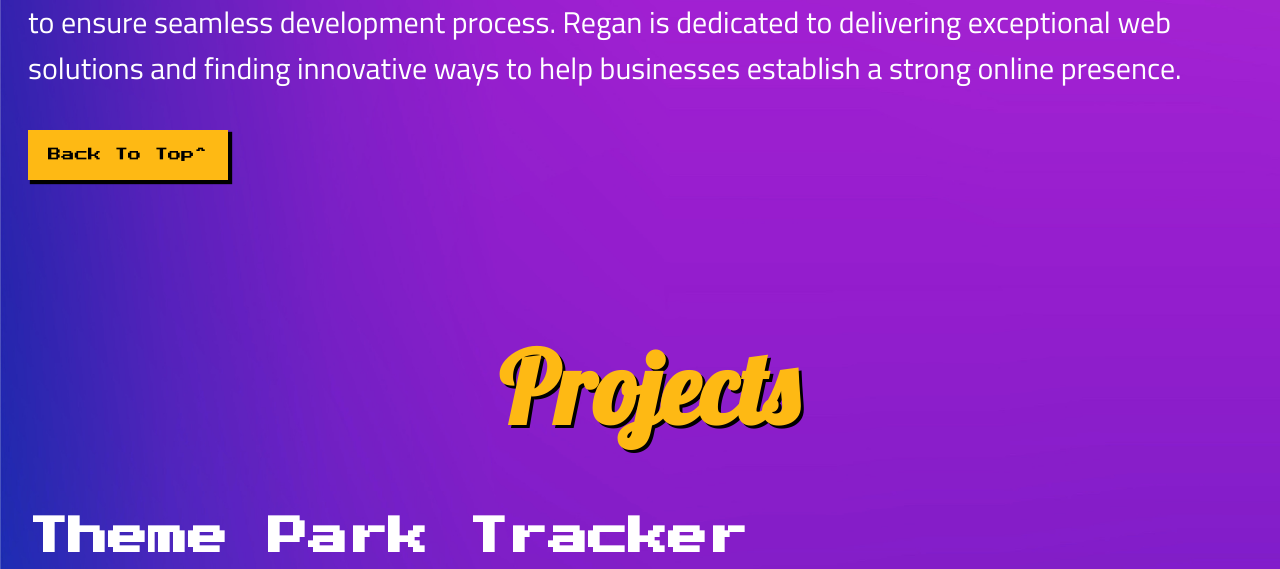
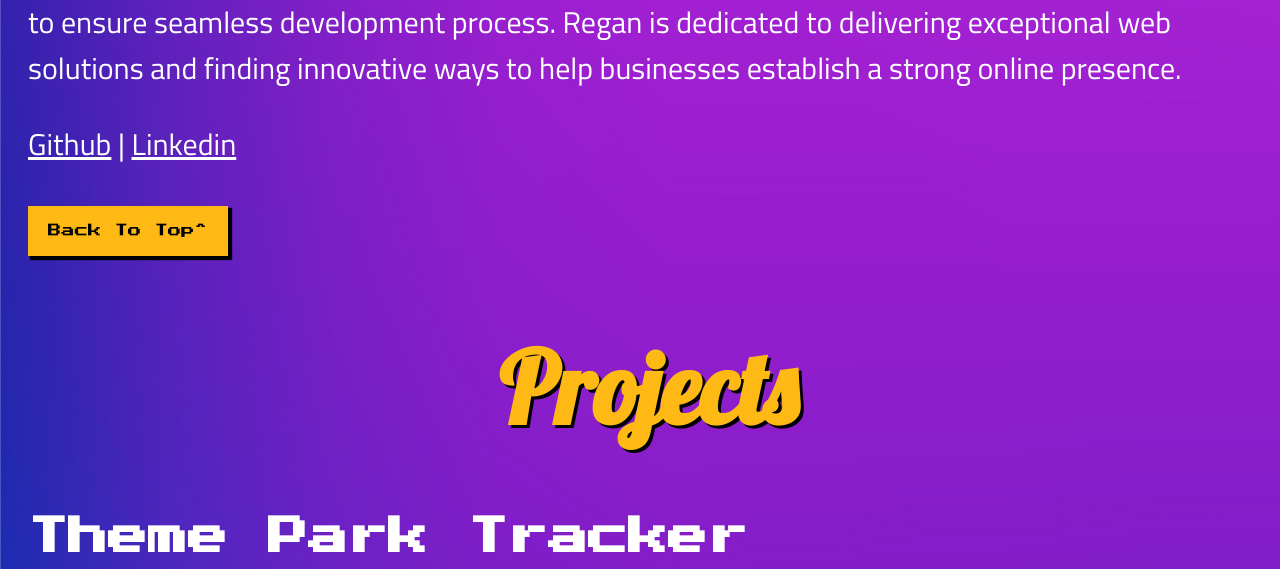
Before and after one commit to regananderson/portfolio, a plain HTML site: page index.html in a window 1280 px wide. Shown: the part 1540-2109 px from the top of the page. Drawn offline with nearby package versions, Linux system fonts and the light colour scheme.

Commit message:
adds github and linkedin

```diff
--- a/index.html
+++ b/index.html
@@ -45,6 +45,10 @@
             communication and collaboration skills, she effectively works with cross-functional teams to ensure seamless
             development process. Regan is dedicated to delivering exceptional web solutions and finding innovative ways to help
             businesses establish a strong online presence.
+        </p>
+        <p>
+            <a href="https://github.com/regananderson">Github</a> |
+            <a href="www.linkedin.com/in/regan-anderson">Linkedin</a>
         </p>
         <button onclick="scrollToSection('home')">Back To Top^</button>
     </div>
```
